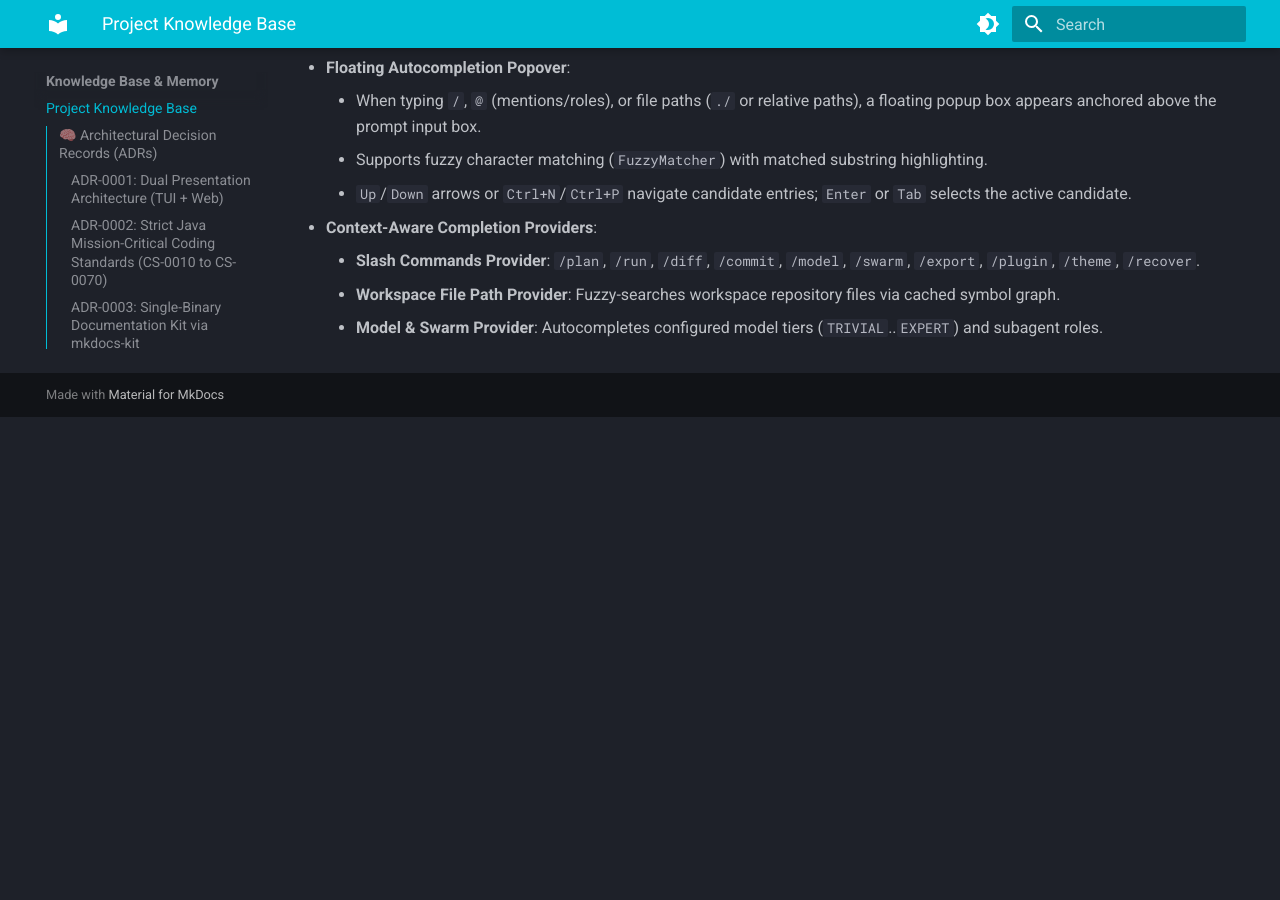
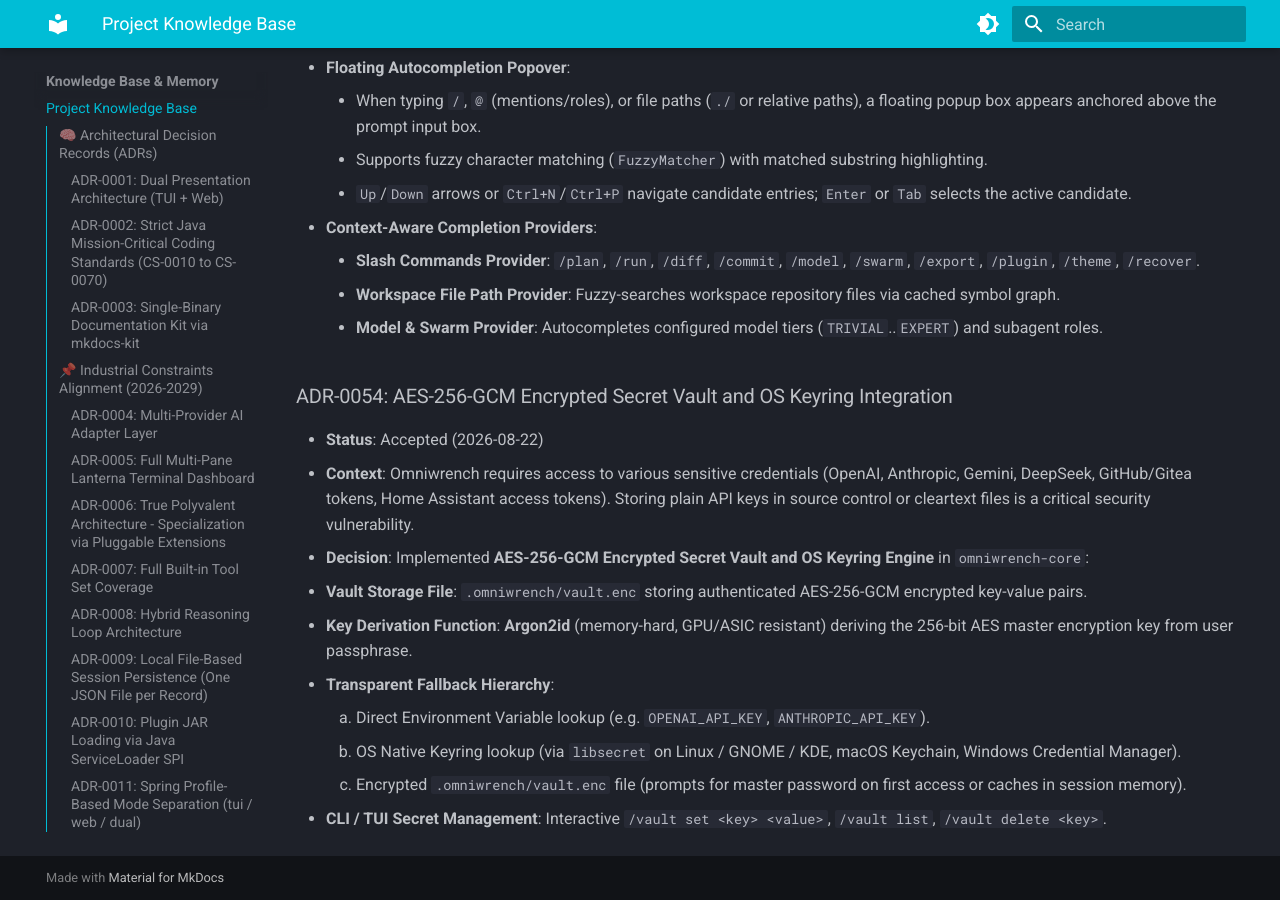
Before and after one commit to mlecabellec/omniwrench, an MkDocs documentation site: the page built from doc/docs/knowledge/knowledge_base.md, in a window 1280 px wide and 900 px high, scrolled down 22644 px. Built offline with MkDocs 1.6.1 and Material for MkDocs 9.7.7, drawn with Linux system fonts in a browser that asks for light colours; before the commit the page ends 23061 px from its top, so only the background shows below that.

Commit message:
docs: add ADR-0054 and REQ-00096 for AES-256-GCM secret vault and OS keyring [WIP]
- Added ADR-0054: AES-256-GCM Encrypted Secret Vault and OS Keyring Integration
- Created dedicated requirement page doc/docs/requirements/REQ-00096.md
- Synchronized requirements_index.md, features_index.md (FR-00044), and mkdocs.yml
- Verified 100% test pass (7/7 unit tests) and mkdocs-kit build pass with 0 errors

```diff
--- a/doc/docs/knowledge/knowledge_base.md
+++ b/doc/docs/knowledge/knowledge_base.md
@@ -537,3 +537,15 @@
     * **Slash Commands Provider**: `/plan`, `/run`, `/diff`, `/commit`, `/model`, `/swarm`, `/export`, `/plugin`, `/theme`, `/recover`.
     * **Workspace File Path Provider**: Fuzzy-searches workspace repository files via cached symbol graph.
     * **Model & Swarm Provider**: Autocompletes configured model tiers (`TRIVIAL`..`EXPERT`) and subagent roles.
+
+### ADR-0054: AES-256-GCM Encrypted Secret Vault and OS Keyring Integration
+- **Status**: Accepted (2026-08-22)
+- **Context**: Omniwrench requires access to various sensitive credentials (OpenAI, Anthropic, Gemini, DeepSeek, GitHub/Gitea tokens, Home Assistant access tokens). Storing plain API keys in source control or cleartext files is a critical security vulnerability.
+- **Decision**: Implemented **AES-256-GCM Encrypted Secret Vault and OS Keyring Engine** in `omniwrench-core`:
+  - **Vault Storage File**: `.omniwrench/vault.enc` storing authenticated AES-256-GCM encrypted key-value pairs.
+  - **Key Derivation Function**: **Argon2id** (memory-hard, GPU/ASIC resistant) deriving the 256-bit AES master encryption key from user passphrase.
+  - **Transparent Fallback Hierarchy**:
+    1. Direct Environment Variable lookup (e.g. `OPENAI_API_KEY`, `ANTHROPIC_API_KEY`).
+    2. OS Native Keyring lookup (via `libsecret` on Linux / GNOME / KDE, macOS Keychain, Windows Credential Manager).
+    3. Encrypted `.omniwrench/vault.enc` file (prompts for master password on first access or caches in session memory).
+  - **CLI / TUI Secret Management**: Interactive `/vault set <key> <value>`, `/vault list`, `/vault delete <key>`.
--- a/doc/mkdocs.yml
+++ b/doc/mkdocs.yml
@@ -148,6 +148,7 @@
           - "REQ-00093": requirements/REQ-00093.md
           - "REQ-00094": requirements/REQ-00094.md
           - "REQ-00095": requirements/REQ-00095.md
+          - "REQ-00096": requirements/REQ-00096.md
   - Features:
       - Features Register: features/features_index.md
   - Use Cases:
```
Also changed, not shown: doc/docs/features/features_index.md (+1 -0 lines), doc/docs/requirements/REQ-00096.md (added, +66 -0 lines), doc/docs/requirements/requirements_index.md (+1 -0 lines).
